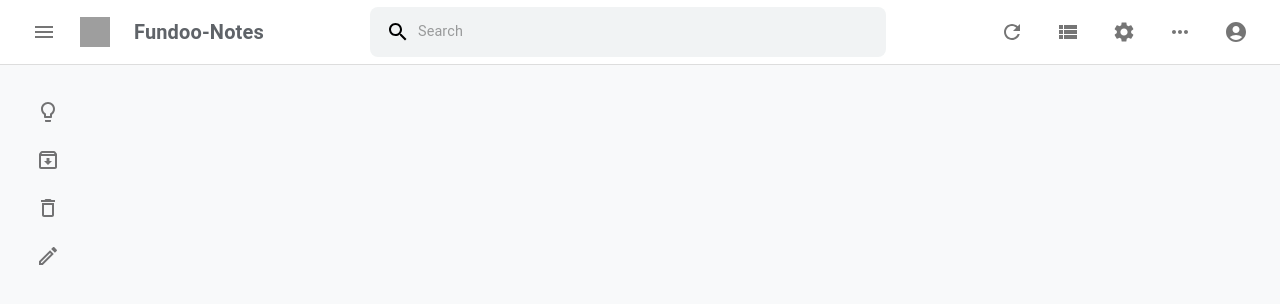
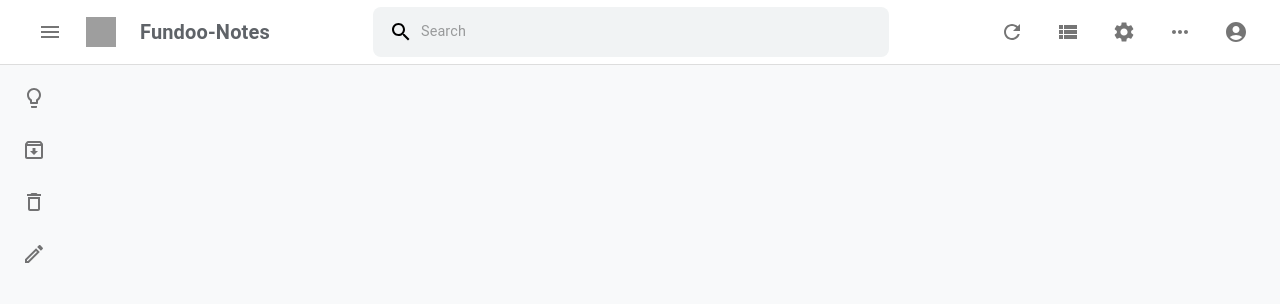
Before and after one commit to preethamsetty/Fundoo_notes_frontend, a React (Create React App) app in the folder sample/: page /dashboard in a window 1280 px wide. Shown: the top 304 px of the page. Built offline with nearby package versions, Linux system fonts and the light colour scheme; sample sign-in values are in the browser's storage; grey boxes are pictures that could not be loaded.

Commit message:
[Preetham B S] REFACTORED - The Header and Drawer Code

```diff
--- a/sample/src/Components/Drawer/Drawer.scss
+++ b/sample/src/Components/Drawer/Drawer.scss
@@ -14,31 +14,49 @@
   }
 
   .drawer-content {
-    width: 250px;
-    padding: 16px 8px;
+    width: 240px;
+    padding: 2px -2px;
 
     .MuiListItem-root {
-      padding: 8px 12px;
+      padding: 10px 10px;
       display: flex;
       align-items: center;
-      border-radius: 0 25px 25px 0;
 
+      /* Hover effect when drawer is closed */
       &:hover {
-        background-color: #fff5e1;
+        background-color: transparent; /* Prevent hover background in closed state */
       }
 
       &.active {
-        background-color: #ffe6b3;
+        /* Active item in closed state */
+        background-color: transparent;
+
+        .icon-container {
+          background-color: #ffe6b3;
+          border-radius: 50%;
+          width: 48px;
+          height: 48px;
+          display: flex;
+          justify-content: center;
+          align-items: center;
+          box-shadow: 0 2px 4px rgba(0, 0, 0, 0.1); /* Optional shadow for aesthetics */
+          margin: 0 auto;
+        }
 
         .MuiListItemIcon-root {
           color: #000;
         }
+
+        .label-text {
+          opacity: 0; /* Hide text when closed */
+        }
       }
 
       .icon-container {
-        min-width: 56px;
+        min-width: 48px;
         display: flex;
         justify-content: center;
+        margin-left: 0px;
       }
 
       .label-text {
@@ -54,8 +72,29 @@
   &.open {
     .drawer-content {
       .MuiListItem-root {
+        border-radius: 5px; /* Full pill shape in open state */
+
+        /* Restore hover effect in open state */
+        &:hover {
+          background-color: #fff5e1;
+        }
+
+        &.active {
+          background-color: #ffe6b3;
+
+          .icon-container {
+            background-color: transparent;
+            border-radius: 25px; /* Match open drawer style */
+            box-shadow: none;
+          }
+
+          .label-text {
+            opacity: 1; /* Show text in open state */
+          }
+        }
+
         .label-text {
-          opacity: 1;
+          opacity: 1; /* Show text in open state */
         }
       }
     }
--- a/sample/src/Components/Header/Header.jsx
+++ b/sample/src/Components/Header/Header.jsx
@@ -60,7 +60,7 @@ const Header = ({ toggleDrawer }) => {
       <Toolbar sx={{ display: "flex", justifyContent: "space-between" }}>
         {/* Left Section */}
         <Box sx={{ display: "flex", alignItems: "center", gap: 2 }}>
-          <IconButton onClick={toggleDrawer}>
+          <IconButton onClick={toggleDrawer} sx={{ marginLeft: "6px" }}>
             <MenuIcon />
           </IconButton>
           <img
```
